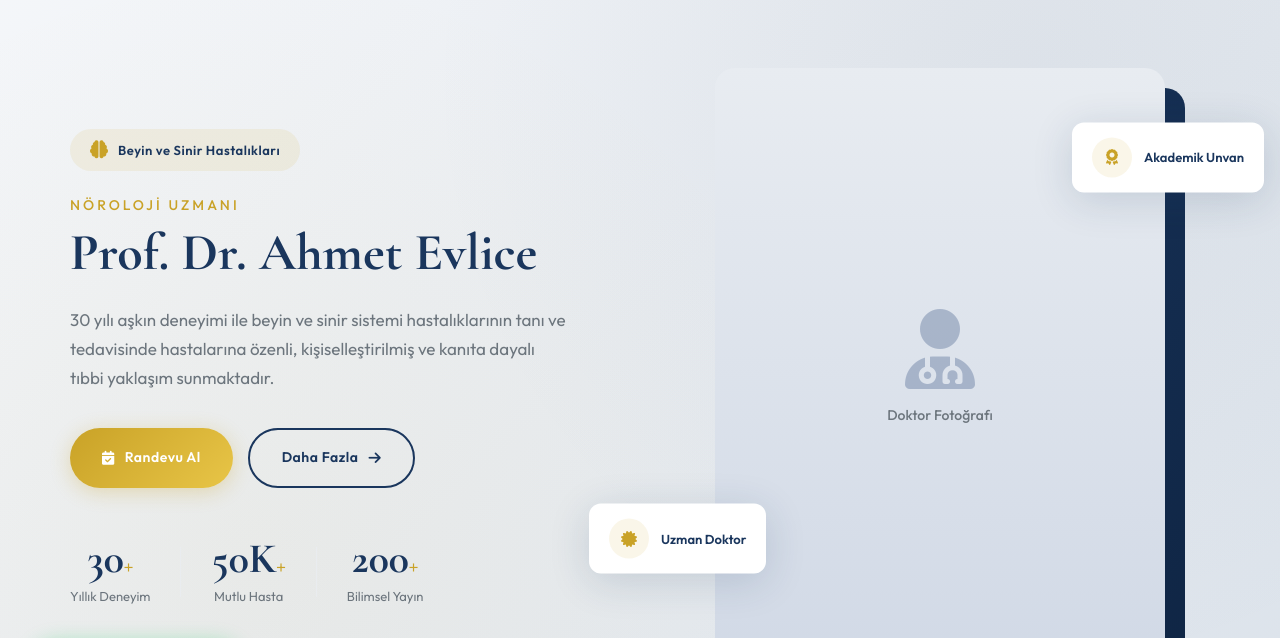
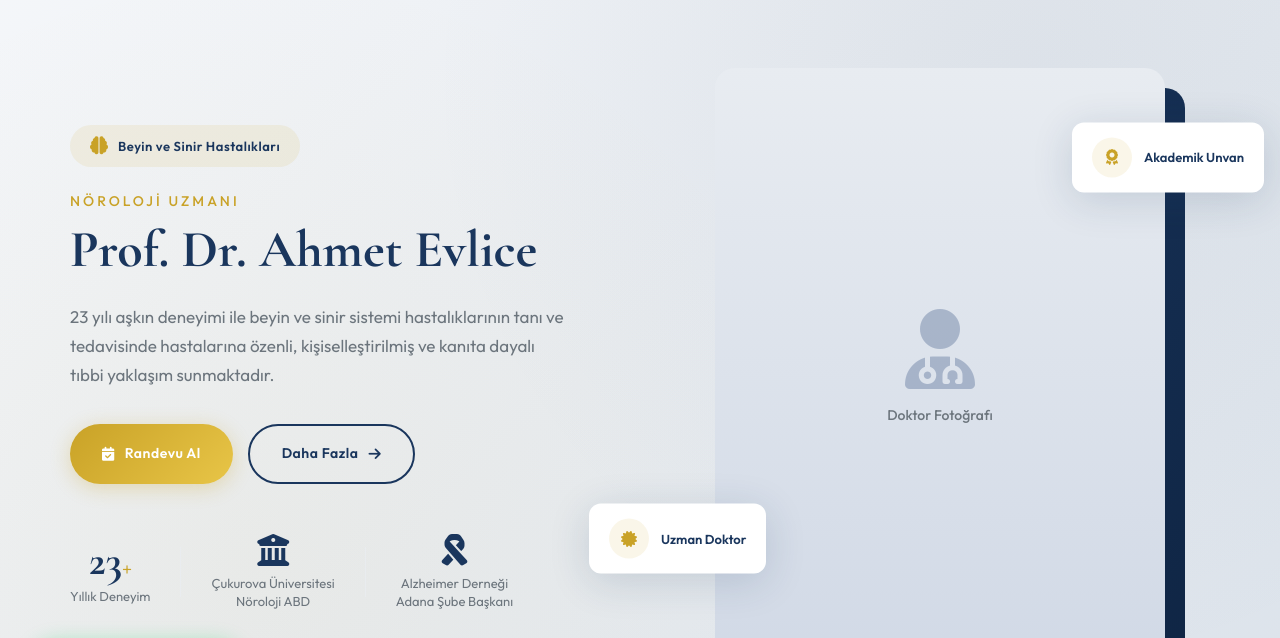
Before and after one commit to oykubengisu/ahmetevlice, a plain HTML site: page index.html in a window 1280 px wide. Shown: the part 77-715 px from the top of the page. Drawn offline with nearby package versions, Linux system fonts and the light colour scheme.

Commit message:
Hero section: CV'ye göre güncellendi - 23 yıl deneyim, Çukurova Üniversitesi, Alzheimer Derneği

```diff
--- a/index.html
+++ b/index.html
@@ -91,7 +91,7 @@
                 </h1>
 
                 <p class="hero-description" data-aos="fade-up" data-aos-delay="200">
-                    30 yılı aşkın deneyimi ile beyin ve sinir sistemi hastalıklarının tanı ve tedavisinde
+                    23 yılı aşkın deneyimi ile beyin ve sinir sistemi hastalıklarının tanı ve tedavisinde
                     hastalarına özenli, kişiselleştirilmiş ve kanıta dayalı tıbbi yaklaşım sunmaktadır.
                 </p>
 
@@ -108,18 +108,18 @@
 
                 <div class="hero-stats" data-aos="fade-up" data-aos-delay="400">
                     <div class="stat-item">
-                        <span class="stat-number" data-count="30">0</span>
+                        <span class="stat-number" data-count="23">0</span>
                         <span class="stat-label">Yıllık Deneyim</span>
                     </div>
                     <div class="stat-divider"></div>
                     <div class="stat-item">
-                        <span class="stat-number" data-count="50000">0</span>
-                        <span class="stat-label">Mutlu Hasta</span>
+                        <i class="fas fa-university stat-icon"></i>
+                        <span class="stat-label">Çukurova Üniversitesi<br>Nöroloji ABD</span>
                     </div>
                     <div class="stat-divider"></div>
                     <div class="stat-item">
-                        <span class="stat-number" data-count="200">0</span>
-                        <span class="stat-label">Bilimsel Yayın</span>
+                        <i class="fas fa-ribbon stat-icon"></i>
+                        <span class="stat-label">Alzheimer Derneği<br>Adana Şube Başkanı</span>
                     </div>
                 </div>
             </div>
@@ -163,7 +163,7 @@
                         </div>
                     </div>
                     <div class="experience-badge">
-                        <span class="exp-number">30+</span>
+                        <span class="exp-number">23</span>
                         <span class="exp-text">Yıl Deneyim</span>
                     </div>
                 </div>
--- a/styles.css
+++ b/styles.css
@@ -905,11 +905,19 @@ ul {
     color: var(--accent);
 }
 
+.stat-icon {
+    display: block;
+    font-size: 32px;
+    color: var(--primary);
+    margin-bottom: 8px;
+}
+
 .stat-label {
     display: block;
     font-size: 13px;
     color: var(--gray);
     margin-top: 5px;
+    line-height: 1.4;
 }
 
 .stat-divider {
```
